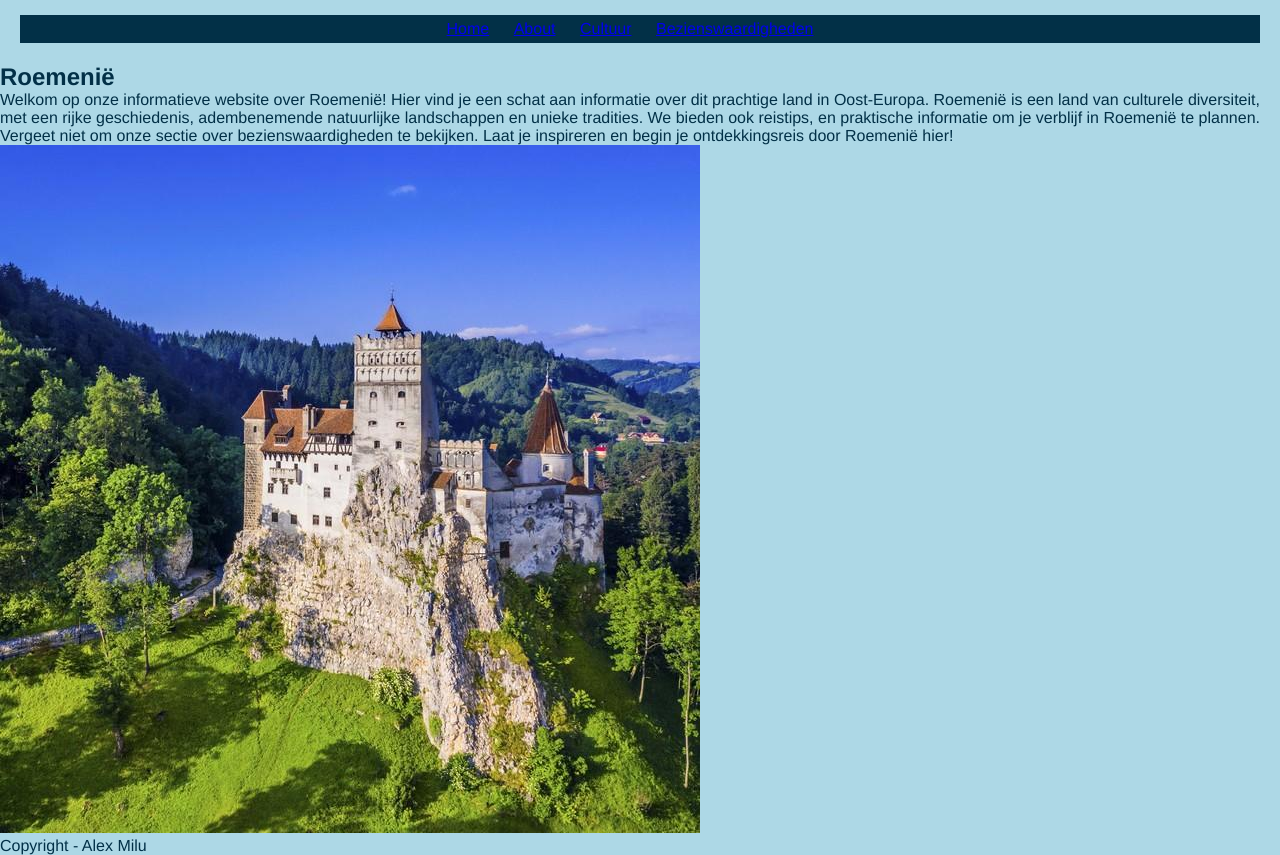
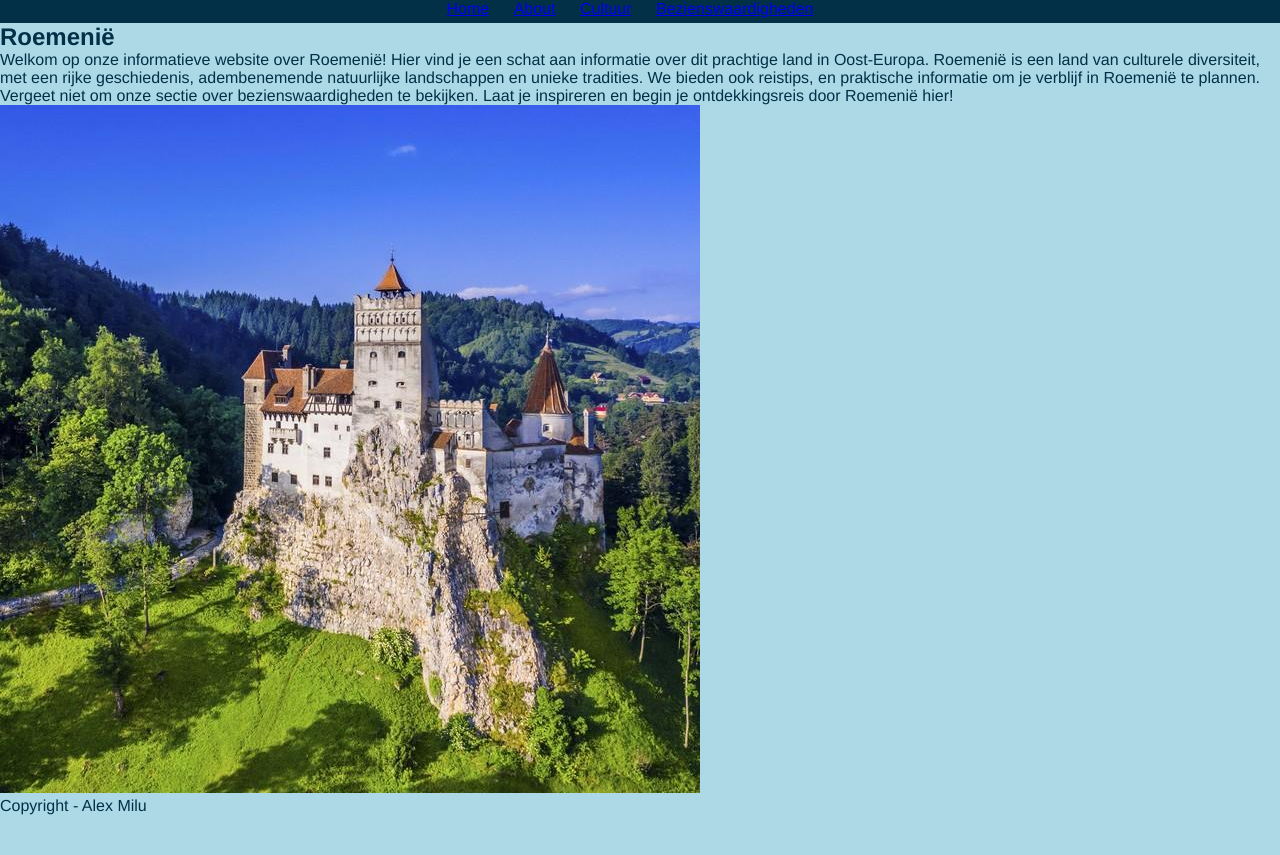
Before and after one commit to alexmilu2002/roemeniesite1, a plain HTML site: page index.html in a window 1280 px wide. Shown: the part 42-897 px from the top of the page. After the commit the page ends 857 px from the top, so only its background shows below. Drawn offline with Linux system fonts and the light colour scheme.

Commit message:
margin nav veranderd

```diff
--- a/style.css
+++ b/style.css
@@ -20,7 +20,8 @@ h1{
 nav{
     text-align: center;
     background-color: #023047;
-    margin: 20px;
+    /* margin-left: 20px;
+    margin-right: 20px; */
     padding: 5px;
 }
 
```
